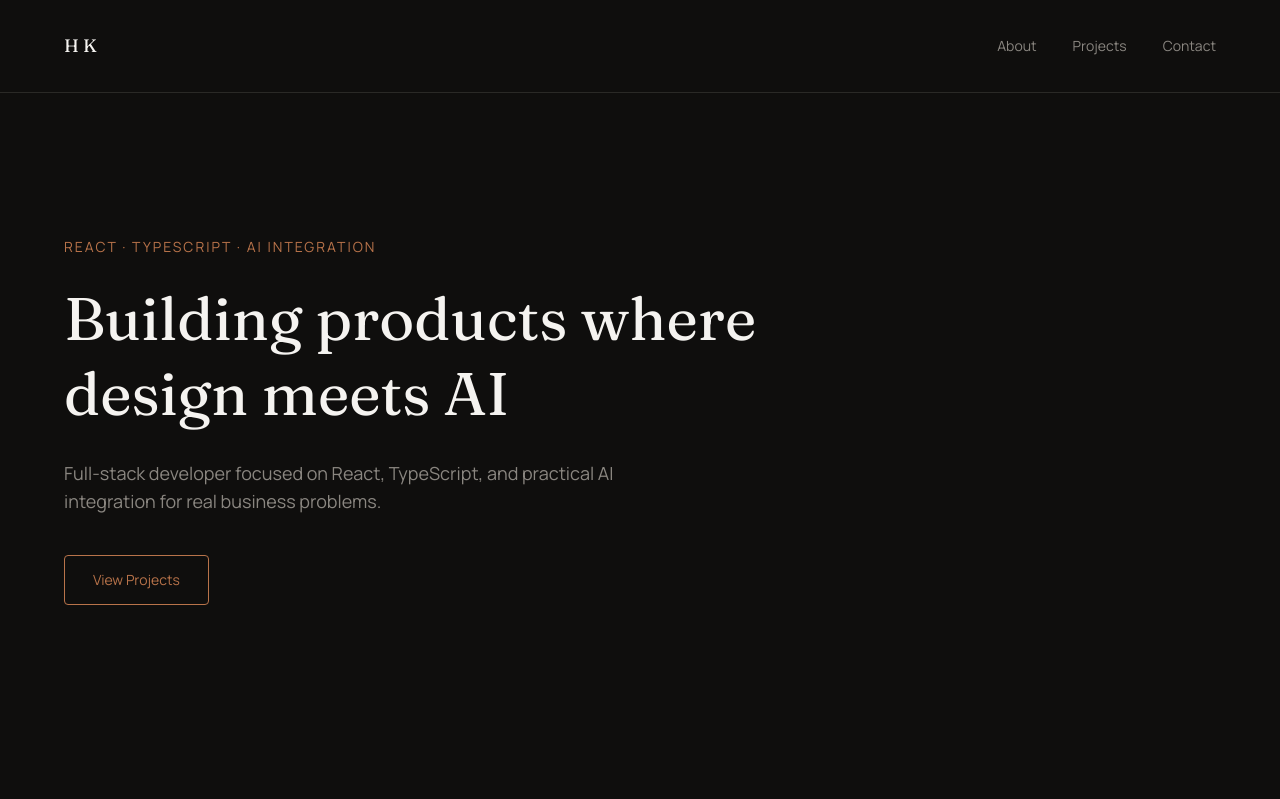
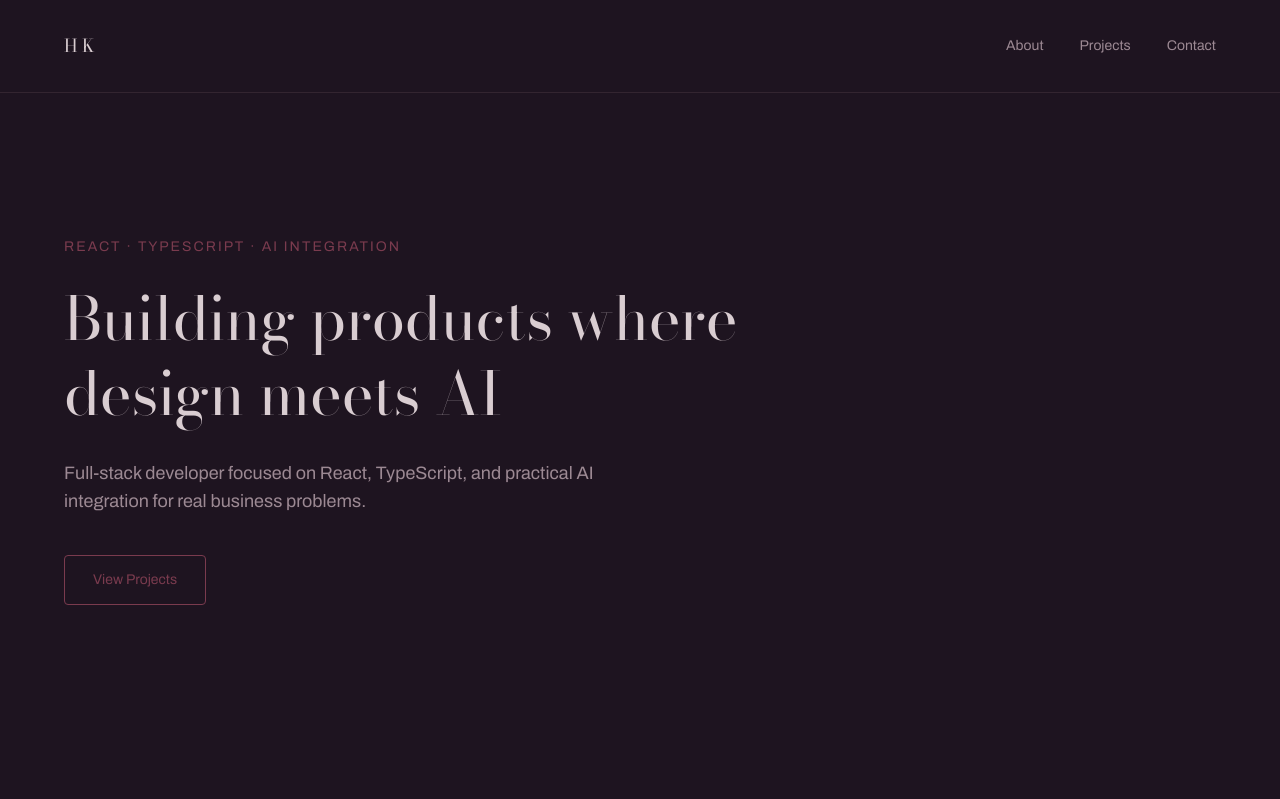
Before and after one commit to halyna-k/portfolio, a Next.js app: page / in a window 1280 px wide. Shown: the top 799 px of the page. Built offline with nearby package versions, Linux system fonts and the light colour scheme.

Commit message:
Update fonts and palette
- Replace Fraunces/Manrope with Archivo and Bodoni_Moda.
- Update color variables to a refreshed palette for a new visual theme.

```diff
--- a/src/app/layout.tsx
+++ b/src/app/layout.tsx
@@ -1,19 +1,20 @@
 import type { Metadata } from 'next';
-import { Fraunces, Manrope } from 'next/font/google';
+import { Archivo, Bodoni_Moda } from 'next/font/google';
 import '@/styles/globals.css';
 import Header from '@/components/layout/Header';
 import Footer from '@/components/layout/Footer';
 
-const fraunces = Fraunces({
+const bodoniModa = Bodoni_Moda({
   subsets: ['latin'],
+  weight: ['400', '500', '600'],
   variable: '--font-heading',
-  display: 'swap',
+  style: ['normal', 'italic'],
 });
 
-const manrope = Manrope({
+const archivo = Archivo({
   subsets: ['latin'],
+  weight: ['300', '400', '500','600'],
   variable: '--font-body',
-  display: 'swap',
 });
 
 export const metadata: Metadata = {
@@ -23,7 +24,7 @@ export const metadata: Metadata = {
 
 export default function RootLayout({ children }: { children: React.ReactNode }) {
   return (
-    <html lang="en" className={`${fraunces.variable} ${manrope.variable} h-full antialiased`}>
+    <html lang="en" className={`${archivo.variable} ${bodoniModa.variable} h-full antialiased`}>
       <body className="min-h-full flex flex-col">
         <Header />
         <main className="flex-1">{children}</main>
--- a/src/styles/globals.css
+++ b/src/styles/globals.css
@@ -1,13 +1,13 @@
 @import "tailwindcss";
 
 @theme {
-  --color-bg: #0f0e0d;
-  --color-bg-elevated: #171614;
-  --color-text: #f5f3f0;
-  --color-muted: #8a8680;
-  --color-accent: #b8734a;
-  --color-accent-hover: #c98a5e;
-  --color-border: #2a2926;
+  --color-bg: #1E1420;
+  --color-bg-elevated: #251A28;
+  --color-text: #D9CDD1;
+  --color-muted: #9C8993;
+  --color-accent: #7A3B4E;
+  --color-accent-hover: #8F4A5E;
+  --color-border: #332530;
 
   --radius-sm: 4px;
   --radius-md: 8px;
```
